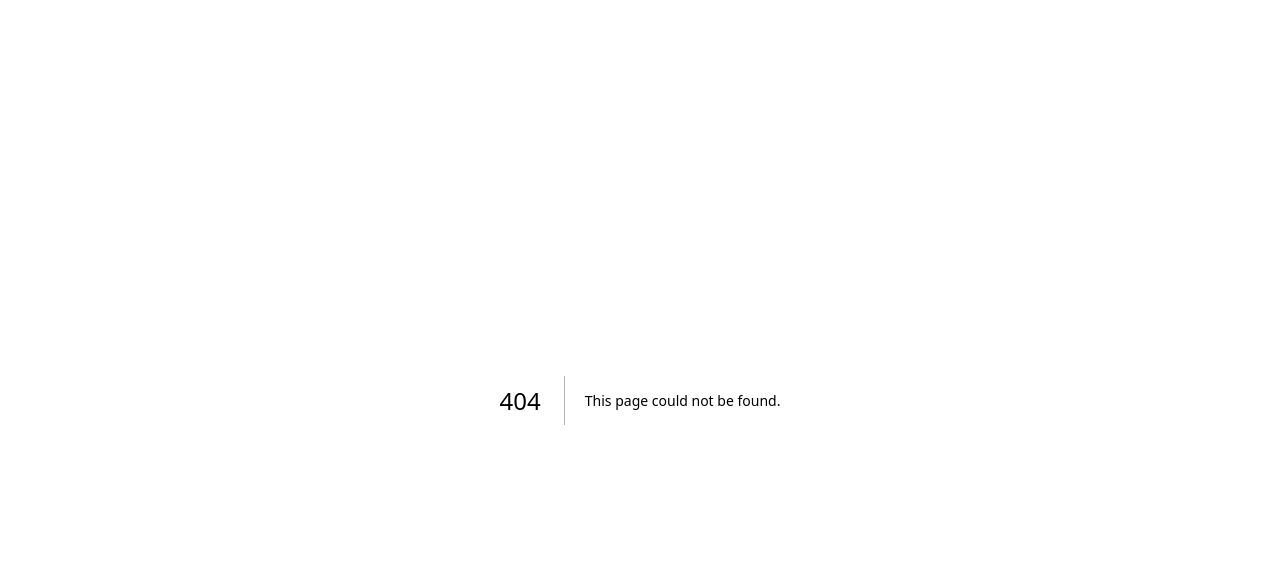
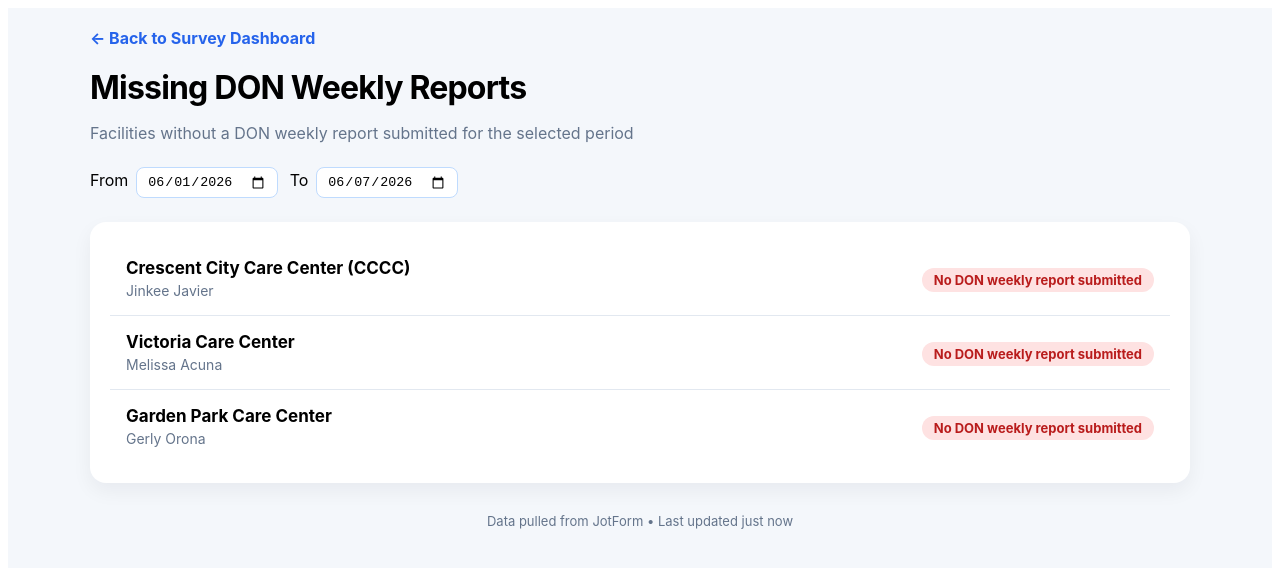
Before and after one commit to eherradura/survey-enforcement-dashboard, a Next.js app: page /missing-don-reports in a window 1280 px wide. Before the commit this address had no page. Shown: the top 568 px of the page. Built offline with nearby package versions, Linux system fonts and the light colour scheme.

Commit message:
Create page.js

```diff
--- /dev/null
+++ b/app/missing-don-reports/page.js
@@ -0,0 +1,112 @@
+"use client";
+import Link from "next/link";
+import { useState } from "react";
+
+// Reuse the same helpers and constants from WeeklySummaryByDivision
+// (copy these from your other file or import if you refactor later)
+const CURRENT_YEAR = new Date().getFullYear();
+
+const FACILITY_CONSULTANT_MAP = {
+  // ... (paste your full FACILITY_CONSULTANT_MAP from the other file here)
+  // For brevity I'm omitting it - copy it from WeeklySummaryByDivision.jsx
+};
+
+const normalizeFacilityName = (value) => {
+  return String(value || "")
+    .trim()
+    .toUpperCase()
+    .replace(/\([^)]*\)/g, "")
+    .replace(/&/g, "AND")
+    .replace(/[^A-Z0-9\s-]/g, "")
+    .replace(/\s+/g, " ")
+    .trim();
+};
+
+export default function MissingDonReports() {
+  const [dateRange, setDateRange] = useState({
+    start: "2026-06-01",
+    end: "2026-06-07",
+  });
+
+  // Mock missing facilities for now - replace with real JotForm logic later
+  const missingFacilities = [
+    { facility: "Crescent City Care Center (CCCC)", consultant: "Jinkee Javier", reason: "No DON weekly report submitted" },
+    { facility: "Victoria Care Center", consultant: "Melissa Acuna", reason: "No DON weekly report submitted" },
+    { facility: "Garden Park Care Center", consultant: "Gerly Orona", reason: "No DON weekly report submitted" },
+  ];
+
+  return (
+    <div style={{ padding: "20px", fontFamily: "Inter, system-ui, sans-serif", background: "#f4f7fb", minHeight: "100vh" }}>
+      <div style={{ maxWidth: "1100px", margin: "0 auto" }}>
+        <Link href="/" style={{ color: "#2563eb", textDecoration: "none", fontWeight: "700" }}>
+          ← Back to Survey Dashboard
+        </Link>
+
+        <h1 style={{ fontSize: "32px", margin: "20px 0 10px", letterSpacing: "-0.8px" }}>
+          Missing DON Weekly Reports
+        </h1>
+        <p style={{ color: "#64748b", marginBottom: "24px" }}>
+          Facilities without a DON weekly report submitted for the selected period
+        </p>
+
+        <div style={{ display: "flex", gap: "12px", marginBottom: "24px", alignItems: "center" }}>
+          <label>
+            From
+            <input
+              type="date"
+              value={dateRange.start}
+              onChange={(e) => setDateRange({ ...dateRange, start: e.target.value })}
+              style={{ marginLeft: "8px", padding: "6px 10px", borderRadius: "8px", border: "1px solid #bfdbfe" }}
+            />
+          </label>
+          <label>
+            To
+            <input
+              type="date"
+              value={dateRange.end}
+              onChange={(e) => setDateRange({ ...dateRange, end: e.target.value })}
+              style={{ marginLeft: "8px", padding: "6px 10px", borderRadius: "8px", border: "1px solid #bfdbfe" }}
+            />
+          </label>
+        </div>
+
+        <div style={{ background: "white", borderRadius: "16px", padding: "20px", boxShadow: "0 8px 20px rgba(15,23,42,0.055)" }}>
+          {missingFacilities.length === 0 ? (
+            <p style={{ textAlign: "center", padding: "40px", color: "#64748b" }}>
+              All facilities have submitted their DON weekly reports for this period.
+            </p>
+          ) : (
+            missingFacilities.map((item, index) => (
+              <div
+                key={index}
+                style={{
+                  display: "flex",
+                  justifyContent: "space-between",
+                  alignItems: "center",
+                  padding: "16px",
+                  borderBottom: index < missingFacilities.length - 1 ? "1px solid #e2e8f0" : "none",
+                }}
+              >
+                <div>
+                  <strong style={{ fontSize: "17px" }}>{item.facility}</strong>
+                  <p style={{ margin: "4px 0 0", color: "#64748b", fontSize: "14px" }}>
+                    {item.consultant}
+                  </p>
+                </div>
+                <div style={{ textAlign: "right" }}>
+                  <span style={{ background: "#fee2e2", color: "#b91c1c", padding: "4px 12px", borderRadius: "9999px", fontSize: "13px", fontWeight: "700" }}>
+                    {item.reason}
+                  </span>
+                </div>
+              </div>
+            ))
+          )}
+        </div>
+
+        <p style={{ textAlign: "center", marginTop: "30px", color: "#64748b", fontSize: "13px" }}>
+          Data pulled from JotForm • Last updated just now
+        </p>
+      </div>
+    </div>
+  );
+}
```
